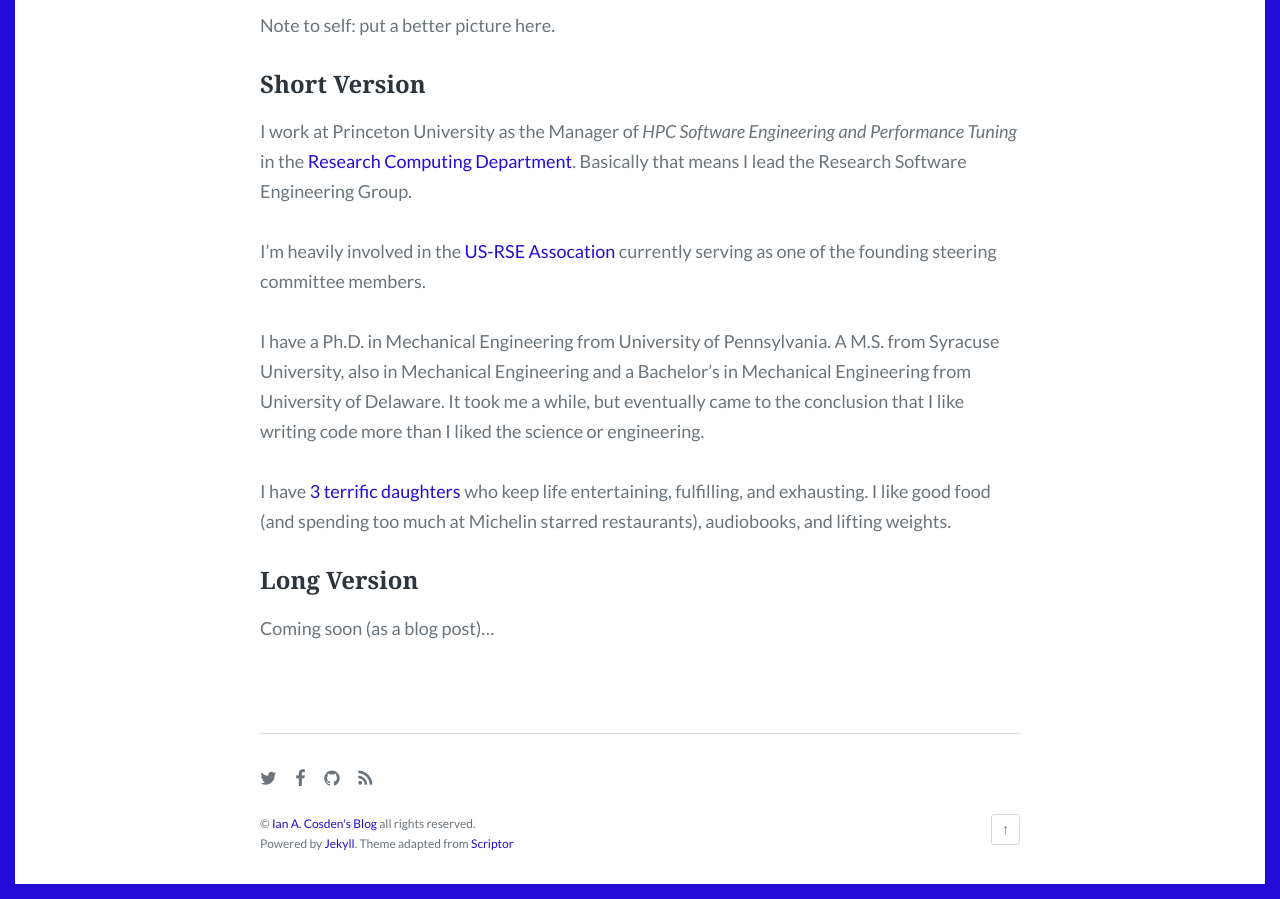
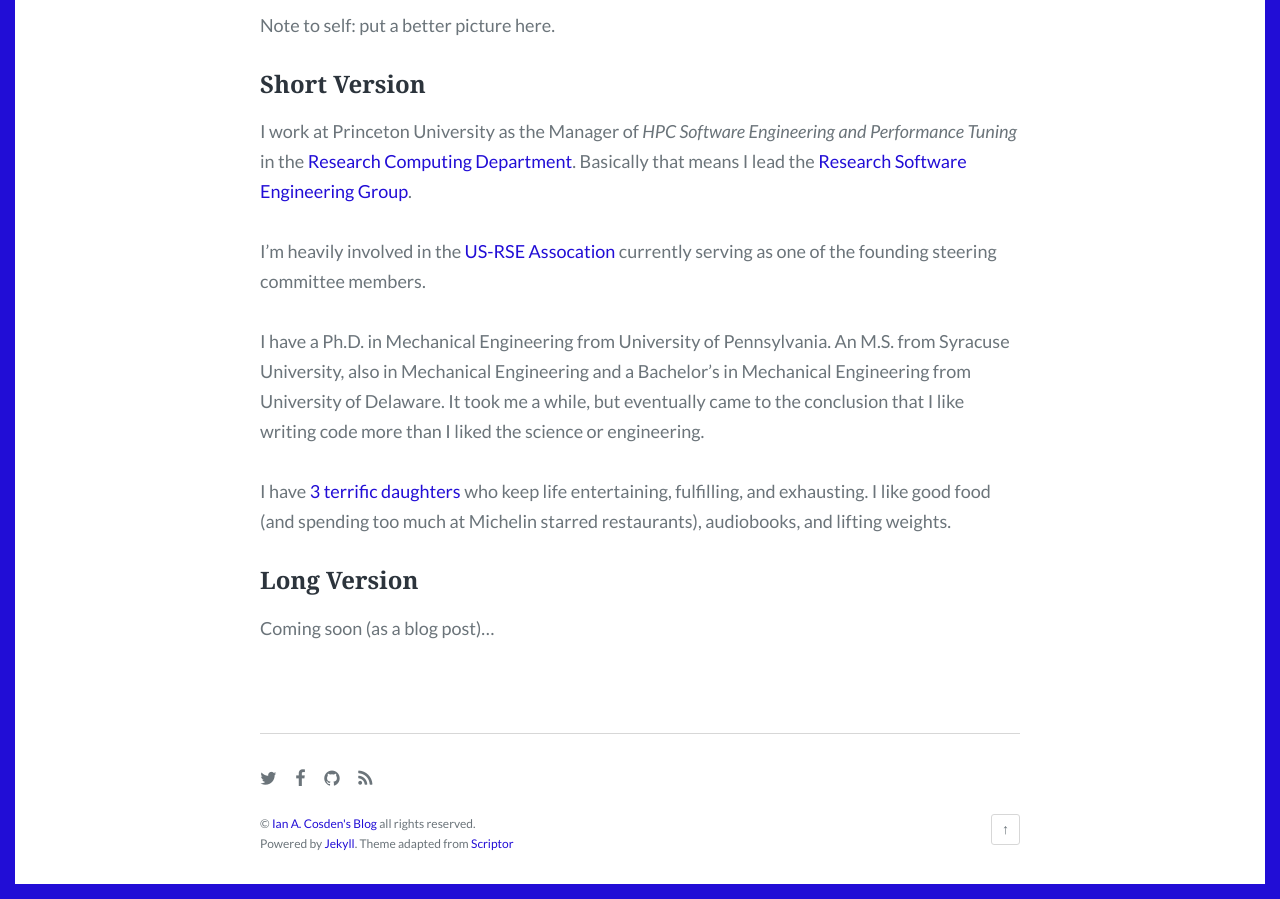
Before and after one commit to cosden/cosden.github.io, a Jekyll site: the page built from about.md, in a window 1280 px wide. Shown: the part 986-1885 px from the top of the page. Built offline with Jekyll 4.4.1, drawn with Linux system fonts in a browser that asks for light colours; some web fonts are replaced.

```diff
--- a/about.md
+++ b/about.md
@@ -12,13 +12,14 @@ Note to self: put a better picture here.
 I work at Princeton University as the Manager of *HPC Software
 Engineering and Performance Tuning* in the [Research Computing
 Department](https://researchcomputing.princeton.edu).  Basically that
-means I lead the Research Software Engineering Group.
+means I lead the
+[Research Software Engineering Group](https://researchcomputing.princeton.edu/software-engineering).
 
 I'm heavily involved in the [US-RSE Assocation](https://us-rse.org)
 currently serving as one of the founding steering committee members.
 
 I have a Ph.D. in Mechanical Engineering from University of
-Pennsylvania.  A M.S. from Syracuse University, also in Mechanical
+Pennsylvania.  An M.S. from Syracuse University, also in Mechanical
 Engineering and a Bachelor's in Mechanical Engineering from University
 of Delaware.  It took me a while, but eventually came to the
 conclusion that I like writing code more than I liked the science or
```
